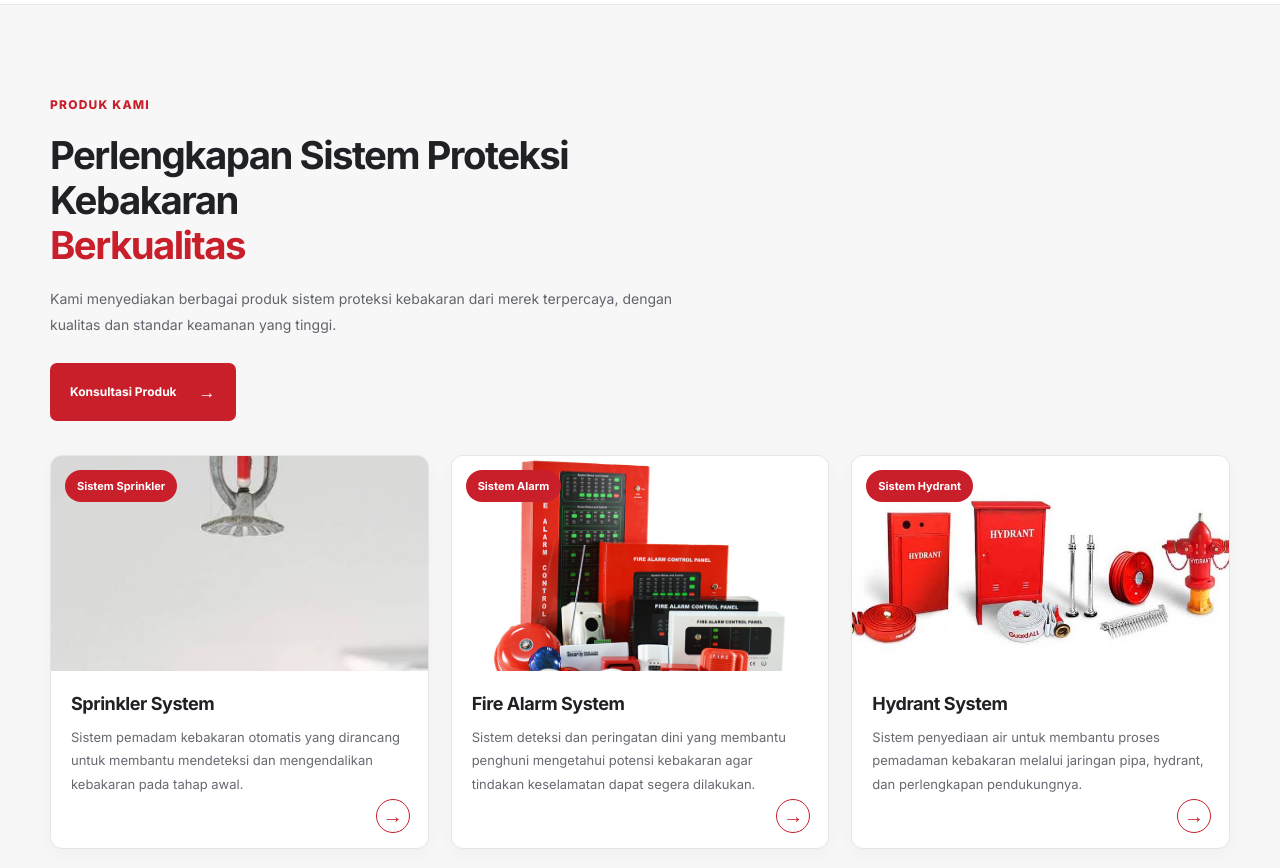
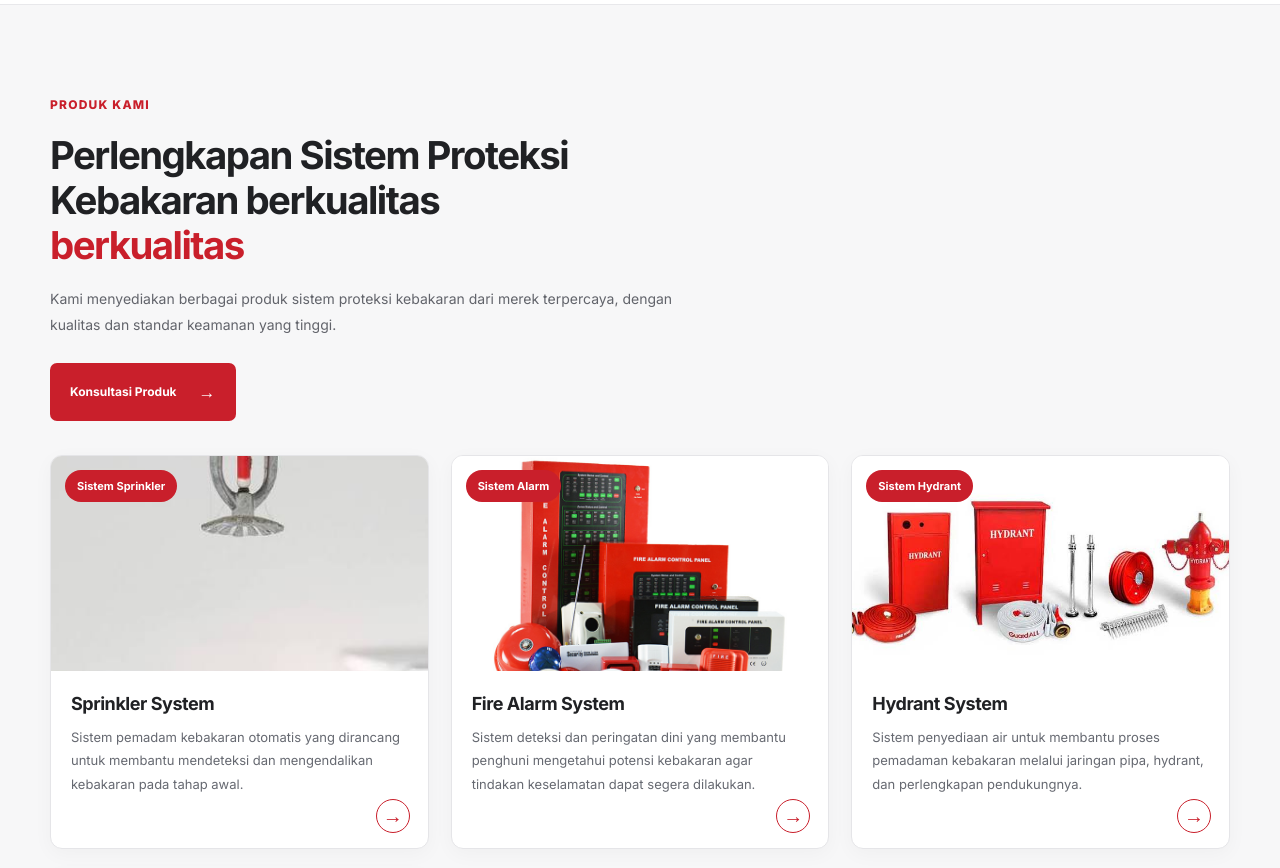
Before and after one commit to febrianahmadfatoni15-boop/mss-fire-protection, a website: page index.html in a window 1280 px wide. Shown: the part 880-1748 px from the top of the page. Drawn offline with Linux system fonts and the light colour scheme.

Commit message:
Perbarui situs dari dashboard admin

```diff
--- a/index.html
+++ b/index.html
@@ -137,8 +137,8 @@
         <span class="eyebrow red-eyebrow">PRODUK KAMI</span>
 
         <h2>
-          Perlengkapan Sistem Proteksi Kebakaran
-          <span>Berkualitas</span>
+          Perlengkapan Sistem Proteksi Kebakaran berkualitas
+          <span>berkualitas</span>
         </h2>
 
         <p>
```
